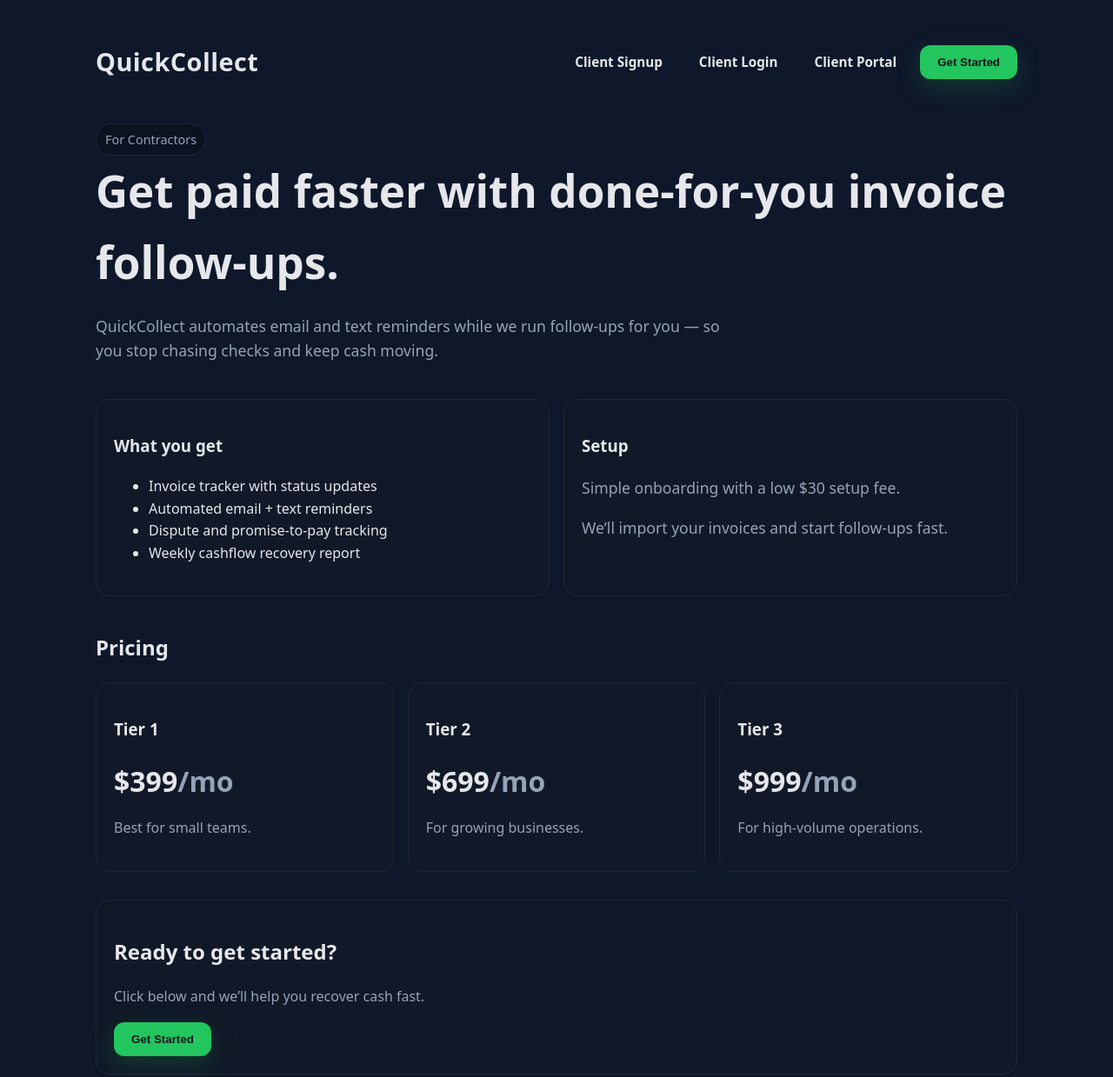
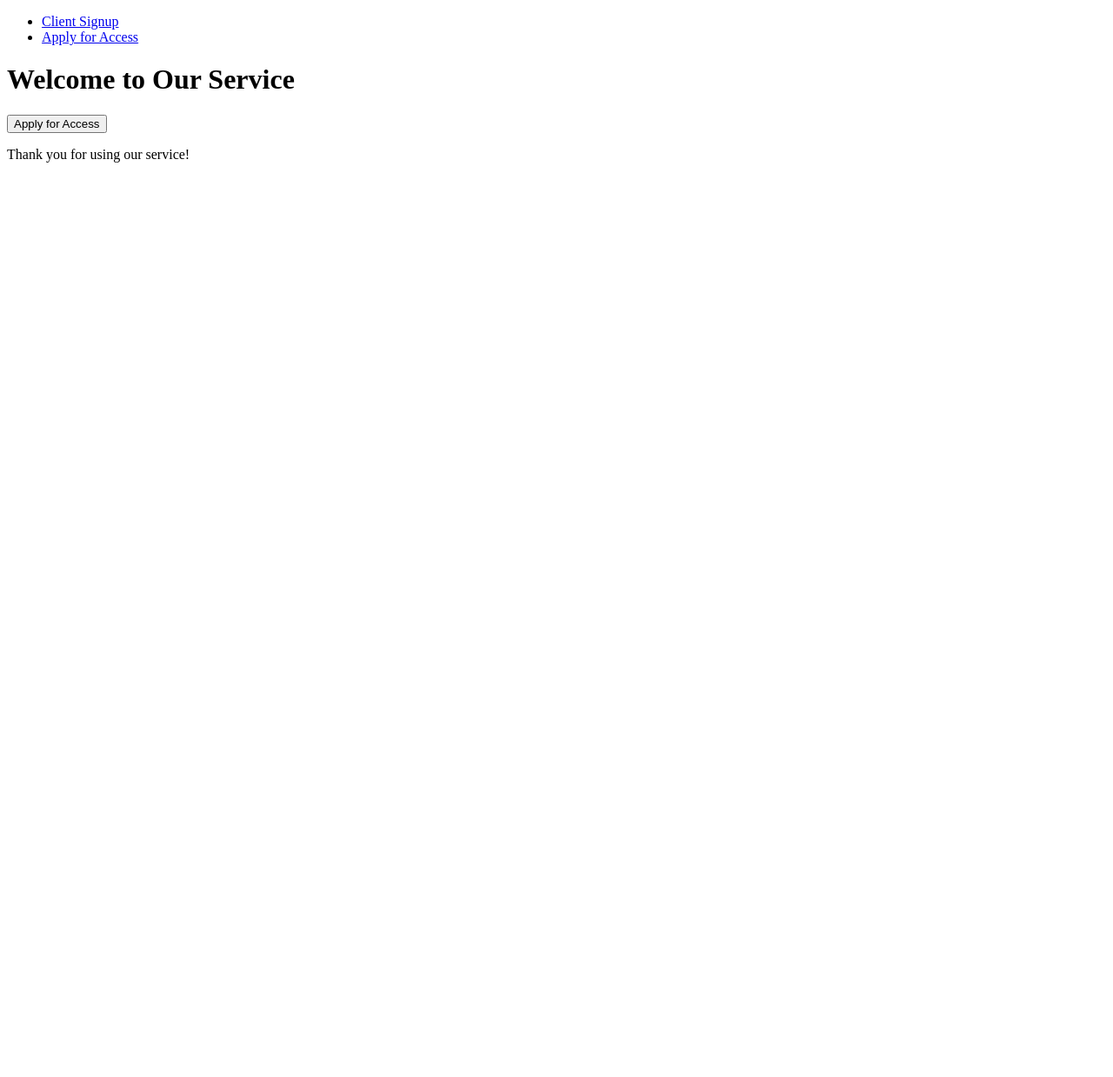
Before and after one commit to bjward-mhs/chatgpa, a plain HTML site: page index.html in a window 1280 px wide. Shown: the top 1239 px of the page at 87% size. After the commit the page ends 800 px from the top, so only its background shows below. Drawn offline with Linux system fonts and the light colour scheme; a script that the page names is missing.

Commit message:
Updated index.html to remove links and change button text

```diff
--- a/index.html
+++ b/index.html
@@ -1,178 +1,21 @@
-<!doctype html>
+<!DOCTYPE html>
 <html lang="en">
 <head>
-  <meta charset="utf-8" />
-  <meta name="viewport" content="width=device-width, initial-scale=1" />
-  <title>QuickCollect — Get Paid Faster</title>
-  <style>
-    :root {
-      --bg: #0f172a;
-      --card: #111827;
-      --text: #e5e7eb;
-      --muted: #94a3b8;
-      --accent: #22c55e;
-      --accent-strong: #16a34a;
-      --border: #1f2937;
-      --highlight: rgba(34, 197, 94, 0.2);
-    }
-    * { box-sizing: border-box; }
-    body {
-      margin: 0;
-      font-family: ui-sans-serif, system-ui, -apple-system, Segoe UI, Roboto, Helvetica, Arial, "Apple Color Emoji", "Segoe UI Emoji";
-      background: var(--bg);
-      color: var(--text);
-      line-height: 1.6;
-    }
-    .container { max-width: 1100px; margin: 0 auto; padding: 48px 20px; }
-    header { display: flex; justify-content: space-between; align-items: center; gap: 16px; flex-wrap: wrap; }
-    .brand { font-weight: 800; font-size: 1.8rem; letter-spacing: 0.5px; }
-    .nav-actions { display: flex; align-items: center; gap: 12px; flex-wrap: wrap; }
-    .nav-link {
-      color: var(--text);
-      text-decoration: none;
-      padding: 10px 14px;
-      border-radius: 10px;
-      border: 1px solid transparent;
-      transition: border-color 0.2s ease, color 0.2s ease, background 0.2s ease;
-      font-weight: 600;
-      font-size: 0.95rem;
-    }
-    .nav-link:hover {
-      border-color: var(--accent);
-      background: rgba(34, 197, 94, 0.08);
-    }
-    .cta {
-      display: inline-block;
-      background: var(--accent);
-      color: #0b1220;
-      text-decoration: none;
-      padding: 12px 20px;
-      border-radius: 12px;
-      font-weight: 700;
-      transition: transform 0.2s ease, box-shadow 0.2s ease, background 0.2s ease;
-      box-shadow: 0 10px 30px rgba(34, 197, 94, 0.2);
-      border: none;
-      cursor: pointer;
-    }
-    .cta:hover {
-      background: var(--accent-strong);
-      transform: translateY(-2px);
-      box-shadow: 0 16px 36px rgba(34, 197, 94, 0.35);
-    }
-    .hero { margin-top: 48px; display: grid; gap: 24px; }
-    .hero h1 { font-size: clamp(2rem, 5vw, 3.2rem); margin: 0; }
-    .hero p { color: var(--muted); font-size: 1.1rem; max-width: 720px; }
-    .card {
-      background: var(--card);
-      border: 1px solid var(--border);
-      padding: 20px;
-      border-radius: 16px;
-      transition: transform 0.2s ease, border-color 0.2s ease, box-shadow 0.2s ease;
-    }
-    .card:hover {
-      transform: translateY(-4px);
-      border-color: var(--accent);
-      box-shadow: 0 16px 40px rgba(15, 23, 42, 0.5), 0 0 0 1px var(--highlight);
-    }
-    .grid { display: grid; gap: 16px; grid-template-columns: repeat(auto-fit, minmax(240px, 1fr)); }
-    .pricing { margin-top: 40px; }
-    .price { font-size: 2rem; font-weight: 800; }
-    .muted { color: var(--muted); }
-    footer {
-      margin-top: 60px;
-      color: var(--muted);
-      font-size: 0.95rem;
-      display: flex;
-      justify-content: space-between;
-      flex-wrap: wrap;
-      gap: 12px;
-      border-top: 1px solid var(--border);
-      padding-top: 24px;
-    }
-    footer a {
-      color: var(--text);
-      text-decoration: none;
-      padding: 6px 10px;
-      border-radius: 999px;
-      border: 1px solid transparent;
-      transition: border-color 0.2s ease, color 0.2s ease, background 0.2s ease;
-    }
-    footer a:hover {
-      border-color: var(--accent);
-      color: #ffffff;
-      background: rgba(34, 197, 94, 0.1);
-    }
-    .tag { display: inline-block; background: #0b1220; border: 1px solid var(--border); padding: 6px 10px; border-radius: 999px; color: var(--muted); font-size: 0.9rem; }
-  </style>
-  <script async src="https://tally.so/widgets/embed.js"></script>
+    <meta charset="UTF-8">
+    <meta name="viewport" content="width=device-width, initial-scale=1.0">
+    <title>Quick Collect</title>
 </head>
 <body>
-  <div class="container">
-    <header>
-      <div class="brand">QuickCollect</div>
-      <div class="nav-actions">
-        <a class="nav-link" href="signup.html">Client Signup</a>
-        <a class="nav-link" href="login.html">Client Login</a>
-        <a class="nav-link" href="portal.html">Client Portal</a>
-        <button class="cta" data-tally-open="0Qxe1P" data-tally-layout="modal">Get Started</button>
-      </div>
-    </header>
-
-    <section class="hero">
-      <div>
-        <span class="tag">For Contractors</span>
-        <h1>Get paid faster with done-for-you invoice follow-ups.</h1>
-        <p>QuickCollect automates email and text reminders while we run follow-ups for you — so you stop chasing checks and keep cash moving.</p>
-      </div>
-      <div class="grid">
-        <div class="card">
-          <h3>What you get</h3>
-          <ul>
-            <li>Invoice tracker with status updates</li>
-            <li>Automated email + text reminders</li>
-            <li>Dispute and promise-to-pay tracking</li>
-            <li>Weekly cashflow recovery report</li>
-          </ul>
-        </div>
-        <div class="card">
-          <h3>Setup</h3>
-          <p class="muted">Simple onboarding with a low $30 setup fee.</p>
-          <p class="muted">We’ll import your invoices and start follow-ups fast.</p>
-        </div>
-      </div>
-    </section>
-
-    <section class="pricing">
-      <h2>Pricing</h2>
-      <div class="grid">
-        <div class="card">
-          <h3>Tier 1</h3>
-          <div class="price">$399<span class="muted">/mo</span></div>
-          <p class="muted">Best for small teams.</p>
-        </div>
-        <div class="card">
-          <h3>Tier 2</h3>
-          <div class="price">$699<span class="muted">/mo</span></div>
-          <p class="muted">For growing businesses.</p>
-        </div>
-        <div class="card">
-          <h3>Tier 3</h3>
-          <div class="price">$999<span class="muted">/mo</span></div>
-          <p class="muted">For high-volume operations.</p>
-        </div>
-      </div>
-    </section>
-
-    <section class="card" style="margin-top: 32px;">
-      <h2>Ready to get started?</h2>
-      <p class="muted">Click below and we’ll help you recover cash fast.</p>
-      <button class="cta" data-tally-open="0Qxe1P" data-tally-layout="modal">Get Started</button>
-    </section>
-
-    <footer>
-      <div>Contact</div>
-      <a href="mailto:fetchrevenue@gmail.com">fetchrevenue@gmail.com</a>
-    </footer>
-  </div>
+    <nav>
+        <ul>
+            <li><a href="/signup">Client Signup</a></li>
+            <!-- Removed Client Login link -->
+            <!-- Removed Client Portal link -->
+            <li><a href="/apply">Apply for Access</a></li> <!-- Changed from Get Started to Apply for Access -->
+        </ul>
+    </nav>
+    <h1>Welcome to Our Service</h1>
+    <button>Apply for Access</button> <!-- Changed from Get Started to Apply for Access -->
+    <p>Thank you for using our service!</p>
 </body>
 </html>
```
